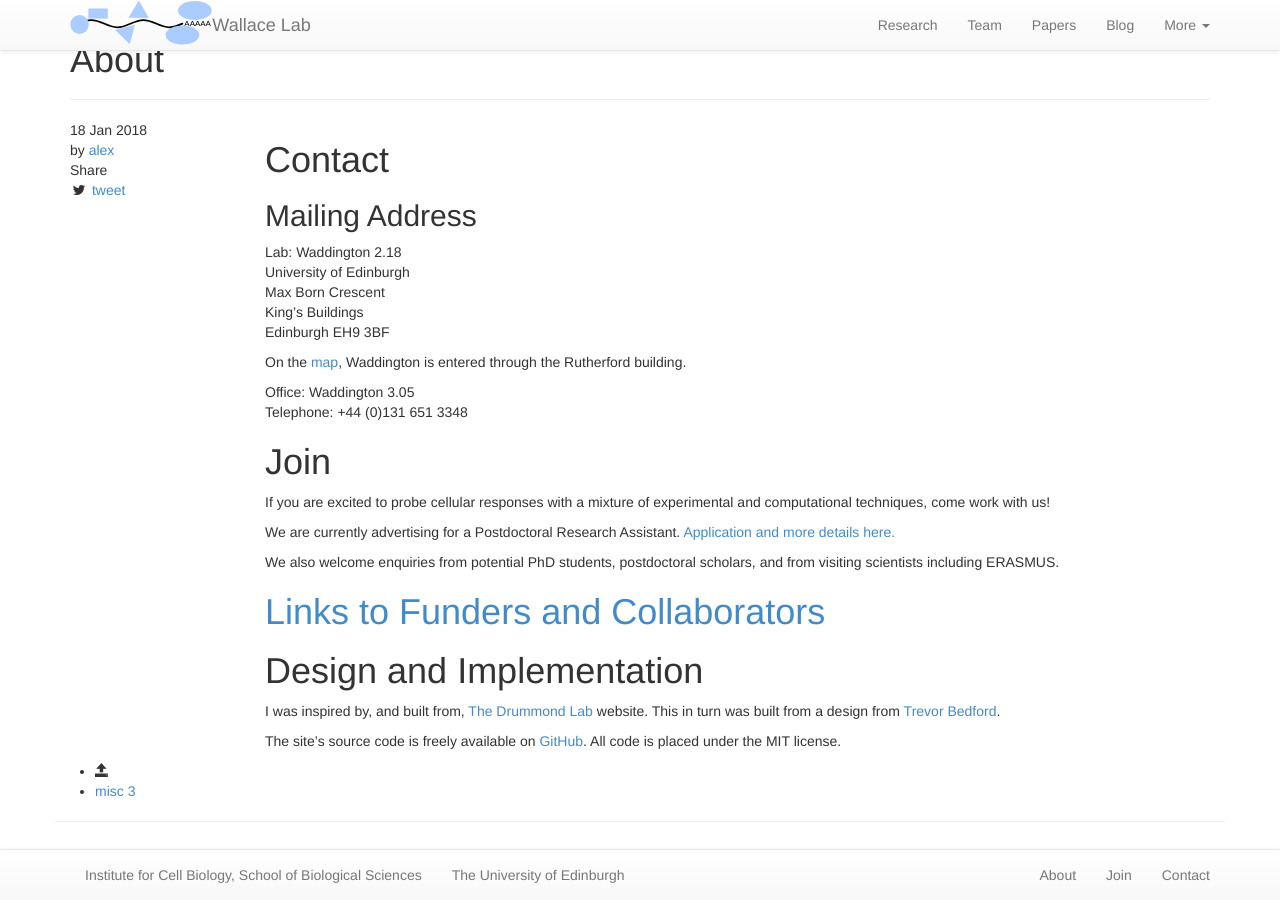
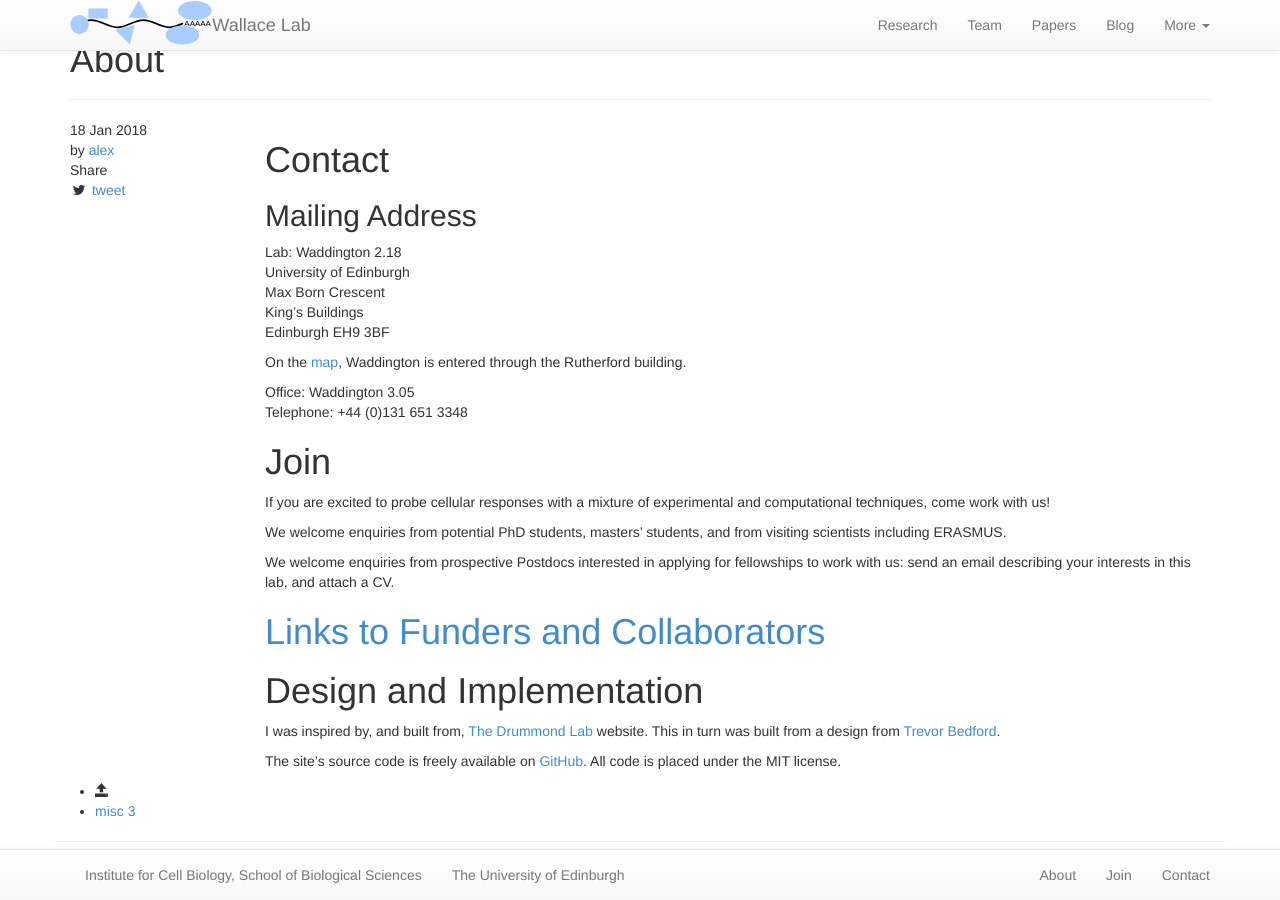
Before and after one commit to swinterbourne/ewallace.github.io, a Jekyll site: the page built from misc/_posts/2018-01-18-about.md, in a window 1280 px wide. Built offline with Jekyll 4.4.1, drawn with Linux system fonts in a browser that asks for light colours; nearby versions of some CDN libraries.

Commit message:
postdoc call

```diff
--- a/misc/_posts/2018-01-18-about.md
+++ b/misc/_posts/2018-01-18-about.md
@@ -32,9 +32,10 @@ Telephone: +44 (0)131 651 3348
 
 If you are excited to probe cellular responses with a mixture of experimental and computational techniques, come work with us!
 
-We are currently advertising for a Postdoctoral Research Assistant. [Application and more details here.](https://www.vacancies.ed.ac.uk/pls/corehrrecruit/erq_jobspec_version_4.jobspec?p_id=042479)
+We welcome enquiries from potential PhD students, masters' students, and from visiting scientists including ERASMUS.
 
-We also welcome enquiries from potential PhD students, postdoctoral scholars, and from visiting scientists including ERASMUS.
+We welcome enquiries from prospective Postdocs interested in applying for fellowships to work with us: send an email describing your interests in this lab, and attach a CV.
+
 
 # [Links to Funders and Collaborators](/links.html)
 
```
Also changed, not shown: blog/_posts/2018-10-16-phd-projects-2019.md (+1 -1 lines).
